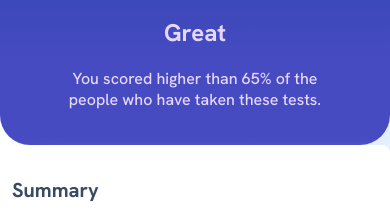
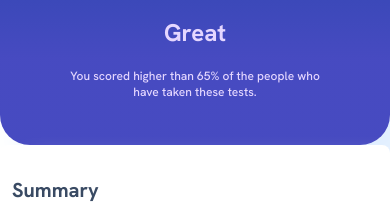
Before and after one commit to MohammedYaseen2023/challange1, a plain HTML site: page index.html in a window 390 px wide. Shown: the part 295-504 px from the top of the page. Drawn offline with Linux system fonts and the light colour scheme.

Commit message:
change discription font size

```diff
--- a/style.css
+++ b/style.css
@@ -209,6 +209,10 @@ justify-content: center;
         border-radius: 0px 0px 30px 30px;
     }
 
+    .description{
+        color: var(--color-light-lavender);
 
+        font-size: 12px;
+    }
 
 }
```
